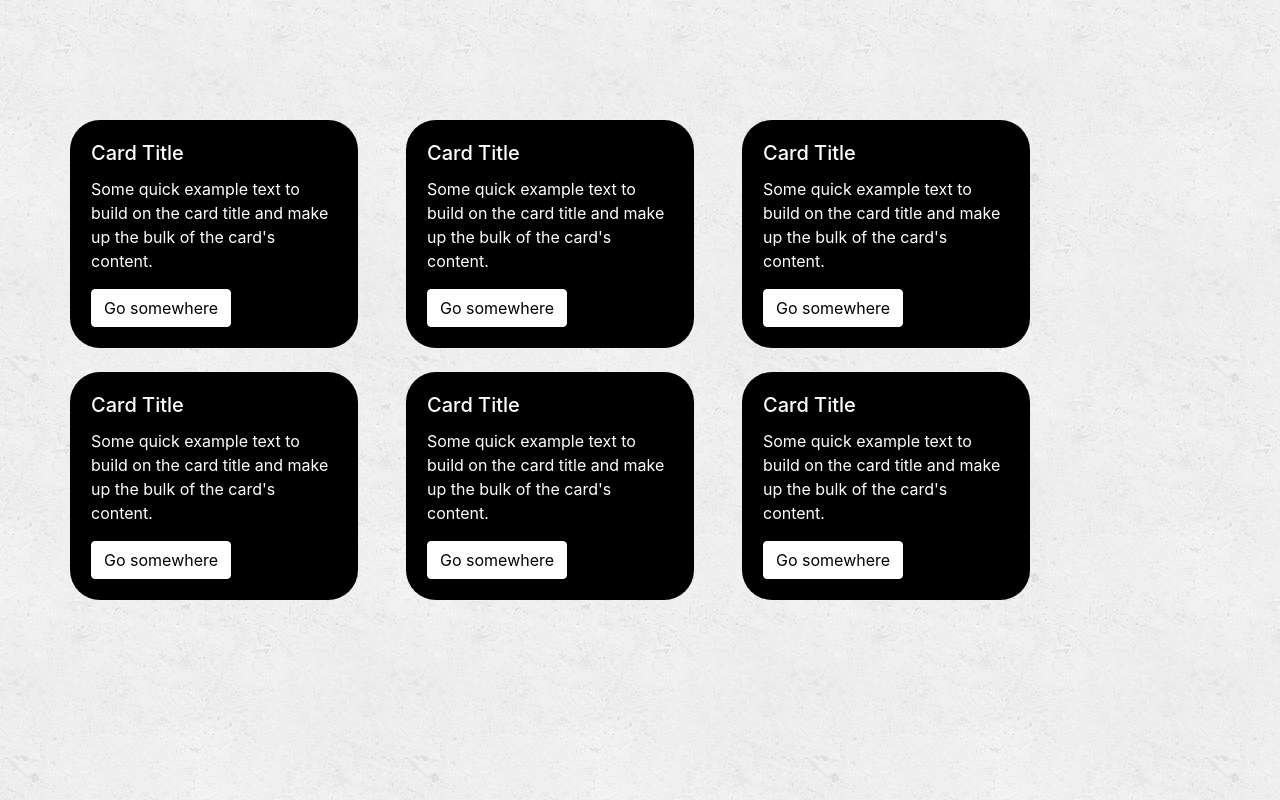
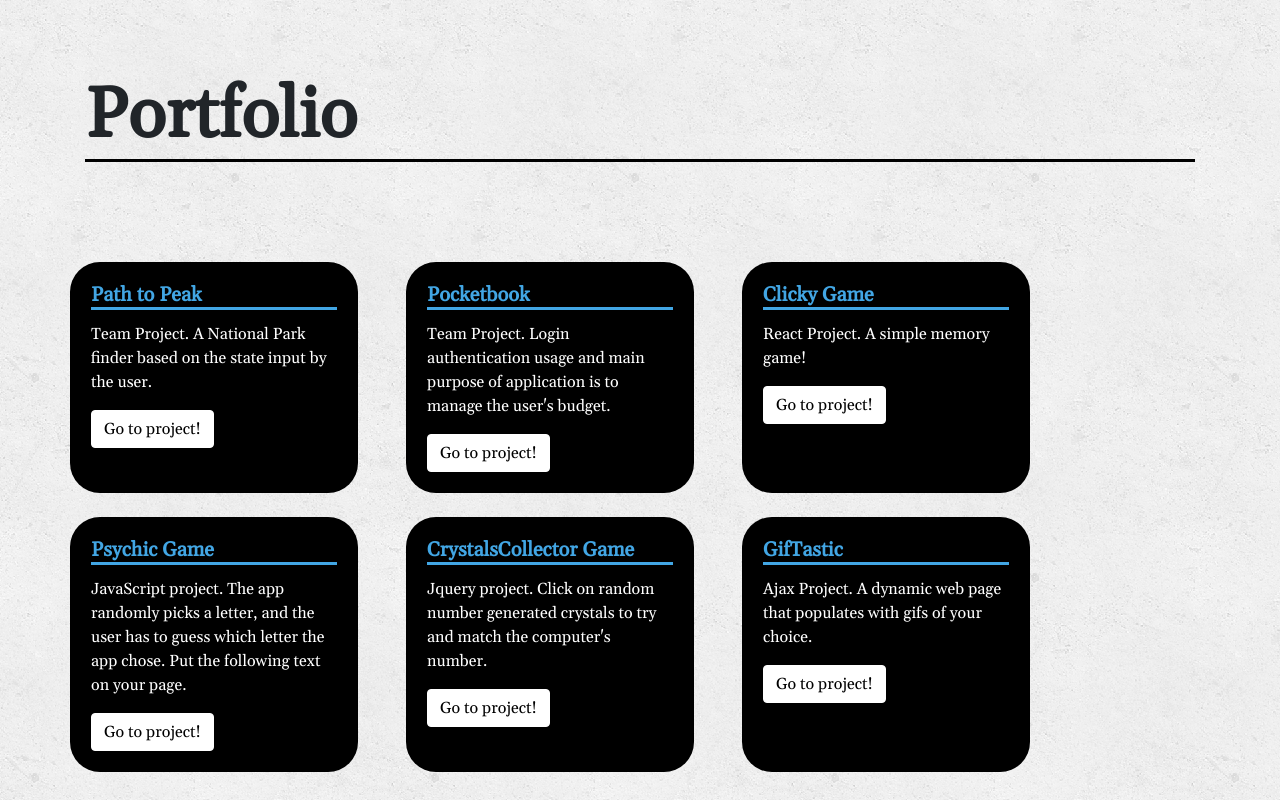
Before and after one commit to Ihsaan-Ahmad/My-Portfolio, a React (Create React App) app: page / in a window 1280 px wide. Shown: the part 1580-2380 px from the top of the page. Built offline with nearby package versions, Linux system fonts and the light colour scheme.

Commit message:
portfolio information added and polished

```diff
--- a/src/App.css
+++ b/src/App.css
@@ -32,6 +32,8 @@ html {
   font-size: 100px;
   text-align: center;
   font-family: "Gelasio", serif;
+  border-bottom: solid;
+  border-color: black;
 }
 
 .main-section h2 {
@@ -47,9 +49,10 @@ html {
 .about-section h1 {
   margin: 0;
   font-family: "Gelasio", serif;
-  line-height: 10vh;
   font-weight: bold;
   font-size: 70px;
+  border-bottom: solid;
+  border-color: black;
 }
 
 .about-section p {
@@ -66,6 +69,17 @@ html {
   top: 100px;
 }
 
+.portfolio-section h1 {
+  margin: 0;
+  font-family: "Gelasio", serif;
+  padding-top: 55px;
+  padding-bottom: 0;
+  font-weight: bold;
+  font-size: 70px;
+  border-bottom: solid;
+  border-color: black;
+}
+
 .portfolio-section span {
   padding-right: 3em;
 }
@@ -74,6 +88,14 @@ html {
   background-color: black;
   color: white;
   border-radius: 30px;
+  font-family: "Gelasio", serif;
+}
+
+.portfolio-section div.card-title {
+  color: rgb(66, 166, 228);
+  font-weight: bold;
+  border-bottom: solid;
+  border-color: rgb(66, 166, 228);
 }
 
 .portfolio-section button {
@@ -132,6 +154,11 @@ a:visited {
   border-color: grey;
 }
 
+.portfolio-section button:active {
+  background-color: black !important;
+  border-color: black !important;
+}
+
 @media only screen and (max-width: 426px) {
   .navbar {
     font-size: 10px;
--- a/src/sections/Portfolio.js
+++ b/src/sections/Portfolio.js
@@ -7,37 +7,41 @@ class Portfolio extends Component {
     return (
       <div className="portfolio-section" id="portfolio">
         <Container>
+          <h1>Portfolio</h1>
           <Row>
             <Card style={{ width: "18rem" }}>
               <Card.Body>
-                <Card.Title>Card Title</Card.Title>
+                <Card.Title>Path to Peak</Card.Title>
                 <Card.Text>
-                  Some quick example text to build on the card title and make up
-                  the bulk of the card's content.
+                  Team Project. A National Park finder based on the state input
+                  by the user.
                 </Card.Text>
-                <Button variant="primary">Go somewhere</Button>
+                <a href="https://ihsaan-ahmad.github.io/Path-to-Peak/">
+                  <Button variant="primary">Go to project!</Button>
+                </a>
               </Card.Body>
             </Card>
             <span></span>
             <Card style={{ width: "18rem" }}>
               <Card.Body>
-                <Card.Title>Card Title</Card.Title>
+                <Card.Title>Pocketbook</Card.Title>
                 <Card.Text>
-                  Some quick example text to build on the card title and make up
-                  the bulk of the card's content.
+                  Team Project. Login authentication usage and main purpose of
+                  application is to manage the user's budget.
                 </Card.Text>
-                <Button variant="primary">Go somewhere</Button>
+                <a href="https://mysterious-fjord-79558.herokuapp.com/">
+                  <Button variant="primary">Go to project!</Button>
+                </a>
               </Card.Body>
             </Card>
             <span></span>
             <Card style={{ width: "18rem" }}>
               <Card.Body>
-                <Card.Title>Card Title</Card.Title>
-                <Card.Text>
-                  Some quick example text to build on the card title and make up
-                  the bulk of the card's content.
-                </Card.Text>
-                <Button variant="primary">Go somewhere</Button>
+                <Card.Title>Clicky Game</Card.Title>
+                <Card.Text>React Project. A simple memory game!</Card.Text>
+                <a href="https://ihsaan-ahmad.github.io/React-Clicky-Game/">
+                  <Button variant="primary">Go to project!</Button>
+                </a>
               </Card.Body>
             </Card>
             <span></span>
@@ -46,34 +50,41 @@ class Portfolio extends Component {
           <Row>
             <Card style={{ width: "18rem" }}>
               <Card.Body>
-                <Card.Title>Card Title</Card.Title>
+                <Card.Title>Psychic Game</Card.Title>
                 <Card.Text>
-                  Some quick example text to build on the card title and make up
-                  the bulk of the card's content.
+                  JavaScript project. The app randomly picks a letter, and the
+                  user has to guess which letter the app chose. Put the
+                  following text on your page.
                 </Card.Text>
-                <Button variant="primary">Go somewhere</Button>
+                <a href="https://ihsaan-ahmad.github.io/Psychic-Game/">
+                  <Button variant="primary">Go to project!</Button>
+                </a>
               </Card.Body>
             </Card>
             <span></span>
             <Card style={{ width: "18rem" }}>
               <Card.Body>
-                <Card.Title>Card Title</Card.Title>
+                <Card.Title>CrystalsCollector Game </Card.Title>
                 <Card.Text>
-                  Some quick example text to build on the card title and make up
-                  the bulk of the card's content.
+                  Jquery project. Click on random number generated crystals to
+                  try and match the computer's number.
                 </Card.Text>
-                <Button variant="primary">Go somewhere</Button>
+                <a href="https://ihsaan-ahmad.github.io/unit-4-game/">
+                  <Button variant="primary">Go to project!</Button>
+                </a>
               </Card.Body>
             </Card>
             <span></span>
             <Card style={{ width: "18rem" }}>
               <Card.Body>
-                <Card.Title>Card Title</Card.Title>
+                <Card.Title>GifTastic</Card.Title>
                 <Card.Text>
-                  Some quick example text to build on the card title and make up
-                  the bulk of the card's content.
+                  Ajax Project. A dynamic web page that populates with gifs of
+                  your choice.
                 </Card.Text>
-                <Button variant="primary">Go somewhere</Button>
+                <a href="https://ihsaan-ahmad.github.io/GifTastic/">
+                  <Button variant="primary">Go to project!</Button>
+                </a>
               </Card.Body>
             </Card>
           </Row>
```
